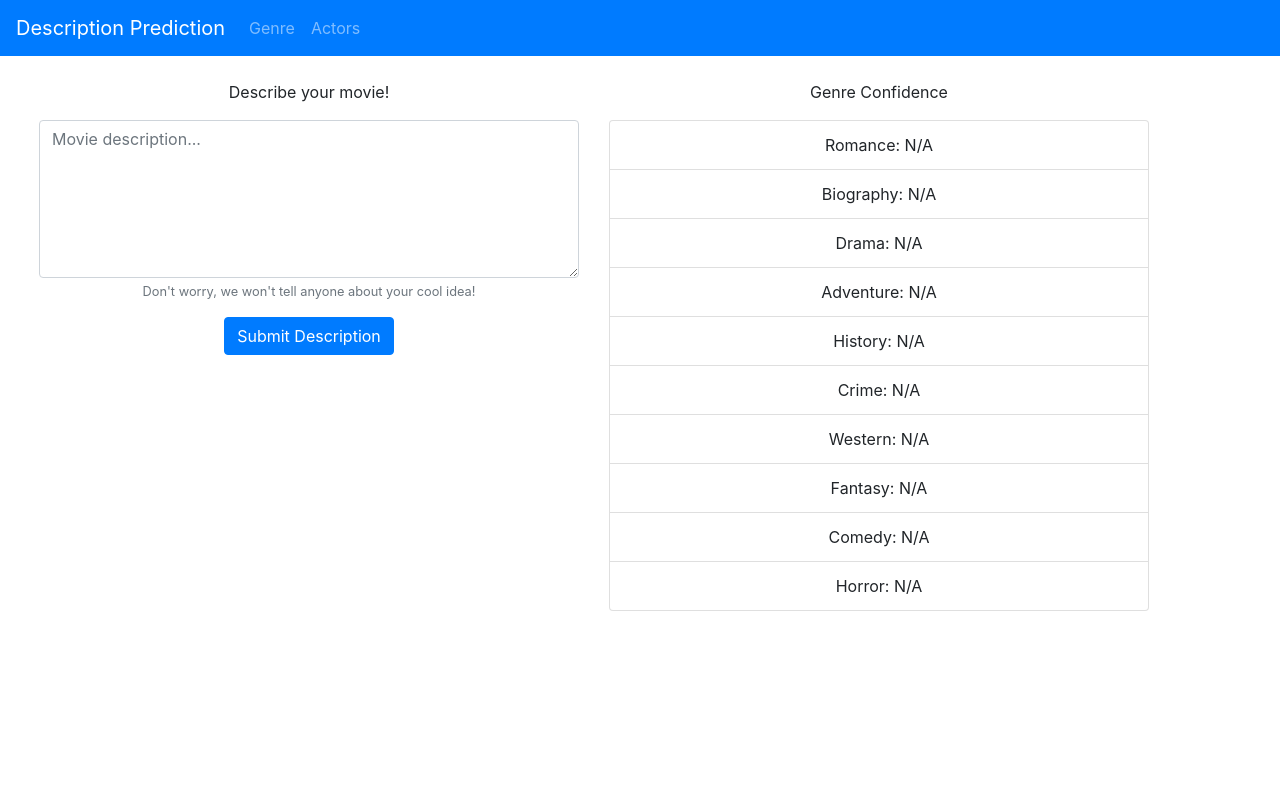
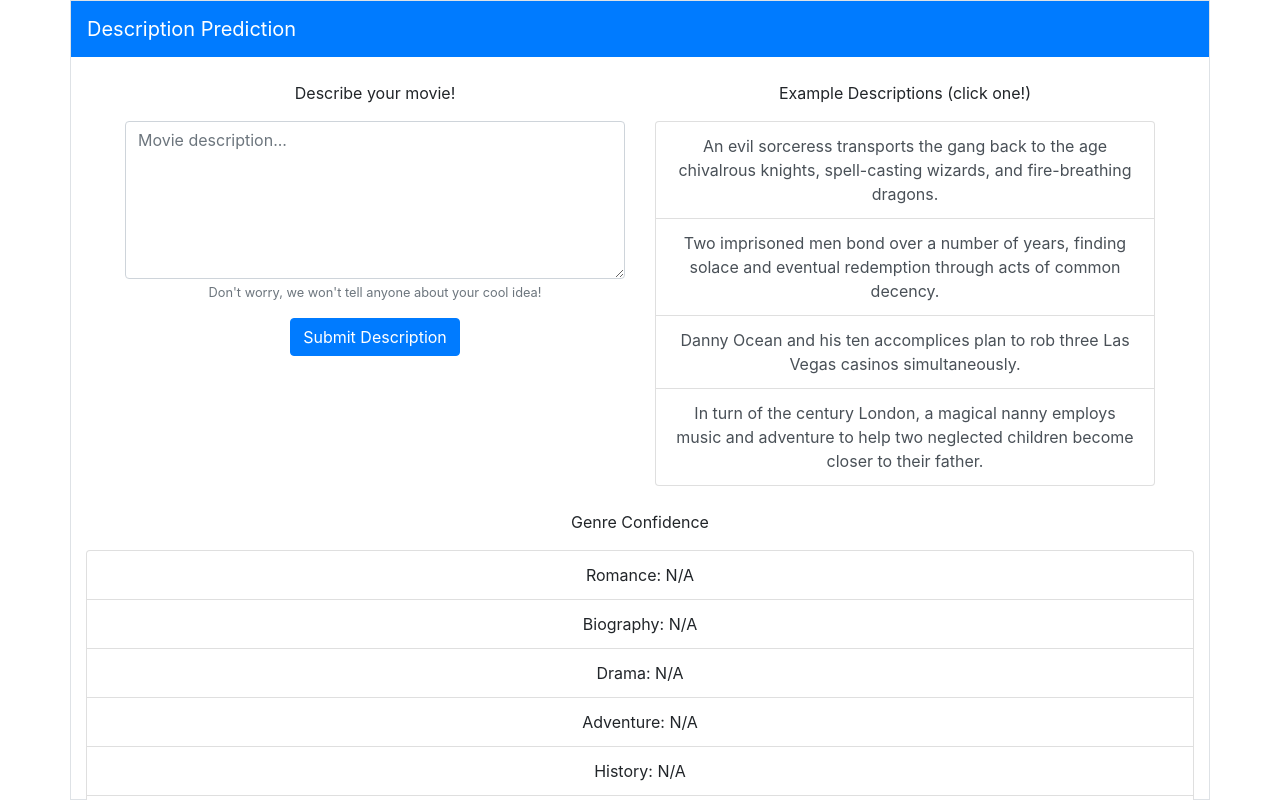
Before and after one commit to lbrown51/description-prediction-react, a React (Create React App) app: page / in a window 1280 px wide. Shown: the top 800 px of the page. Built offline with nearby package versions, Linux system fonts and the light colour scheme.

Commit message:
Example descriptions are now available.

```diff
--- a/src/App.css
+++ b/src/App.css
@@ -1,5 +1,6 @@
 .App {
   text-align: center;
+  height: 100%;
 }
 
 
--- a/src/App.js
+++ b/src/App.js
@@ -1,12 +1,19 @@
 import React, { Component } from 'react';
 import axios from 'axios';
-import { Container, Row, Col, Nav, Navbar, Form, Button, ListGroup } from 'react-bootstrap';
+import { Container, Row, Col, Navbar, Form, Button, ListGroup } from 'react-bootstrap';
 import './App.css';
 
 const genreNames = ['Romance', 'Biography', 'Drama', 'Adventure', 'History', 'Crime',
   'Western', 'Fantasy', 'Comedy', 'Horror', 'Family', 'Action',
   'Mystery', 'Sci-Fi', 'Animation', 'Thriller', 'Musical', 'Music',
   'War', 'Film-Noir', 'Sport']
+
+const exampleDescriptions = [
+  'An evil sorceress transports the gang back to the age chivalrous knights, spell-casting wizards, and fire-breathing dragons.',
+  'Two imprisoned men bond over a number of years, finding solace and eventual redemption through acts of common decency.',
+  'Danny Ocean and his ten accomplices plan to rob three Las Vegas casinos simultaneously.',
+  'In turn of the century London, a magical nanny employs music and adventure to help two neglected children become closer to their father.'
+]
 class App extends Component {
   constructor(props) {
     super(props)
@@ -50,18 +57,21 @@ class App extends Component {
         });
     }
   }
+
+  handleExampleClick = (e) => {
+    document.getElementById('formGenreQuery').value = e.target.textContent;
+  }
+
   render() {
     return (
       <div className='App'>
-        <Navbar bg='primary' variant='dark'>
-          <Navbar.Brand href='#home'>Description Prediction</Navbar.Brand>
-          <Nav className='mr-auto'>
-            <Nav.Link href='#home'>Genre</Nav.Link>
-            <Nav.Link href='#features'>Actors</Nav.Link>
-          </Nav>
-        </Navbar>
-        <Container className='m-4'>
-          <Row>
+        <Container className='d-block border h-100'>
+          <Row className='d-block'>
+            <Navbar bg='primary' variant='dark'>
+              <Navbar.Brand>Description Prediction</Navbar.Brand>
+            </Navbar>
+          </Row>
+          <Row className='m-4'>
             <Col>
               <Form onSubmit={this.handleSubmitGenreQuery}>
                 <Form.Group controlId='formGenreQuery'>
@@ -78,6 +88,16 @@ class App extends Component {
               </Form>
             </Col>
             <Col>
+              <p>Example Descriptions (click one!)</p>
+              <ListGroup>
+                {exampleDescriptions.map((example, index) => {
+                  return <ListGroup.Item key={index} action onClick={this.handleExampleClick}>{example}</ListGroup.Item>
+                })}
+              </ListGroup>
+            </Col>
+          </Row>
+          <Row className='mt-4'>
+            <Col>
               <p>Genre Confidence</p>
               <ListGroup>
                 {this.state.genreProbabilities.slice(0, 10).map((genreProb, index) => {
--- a/src/index.css
+++ b/src/index.css
@@ -1,3 +1,7 @@
+html, body, div#root {
+  height: 100%;
+}
+
 body {
   margin: 0;
   font-family: -apple-system, BlinkMacSystemFont, 'Segoe UI', 'Roboto', 'Oxygen',
```
